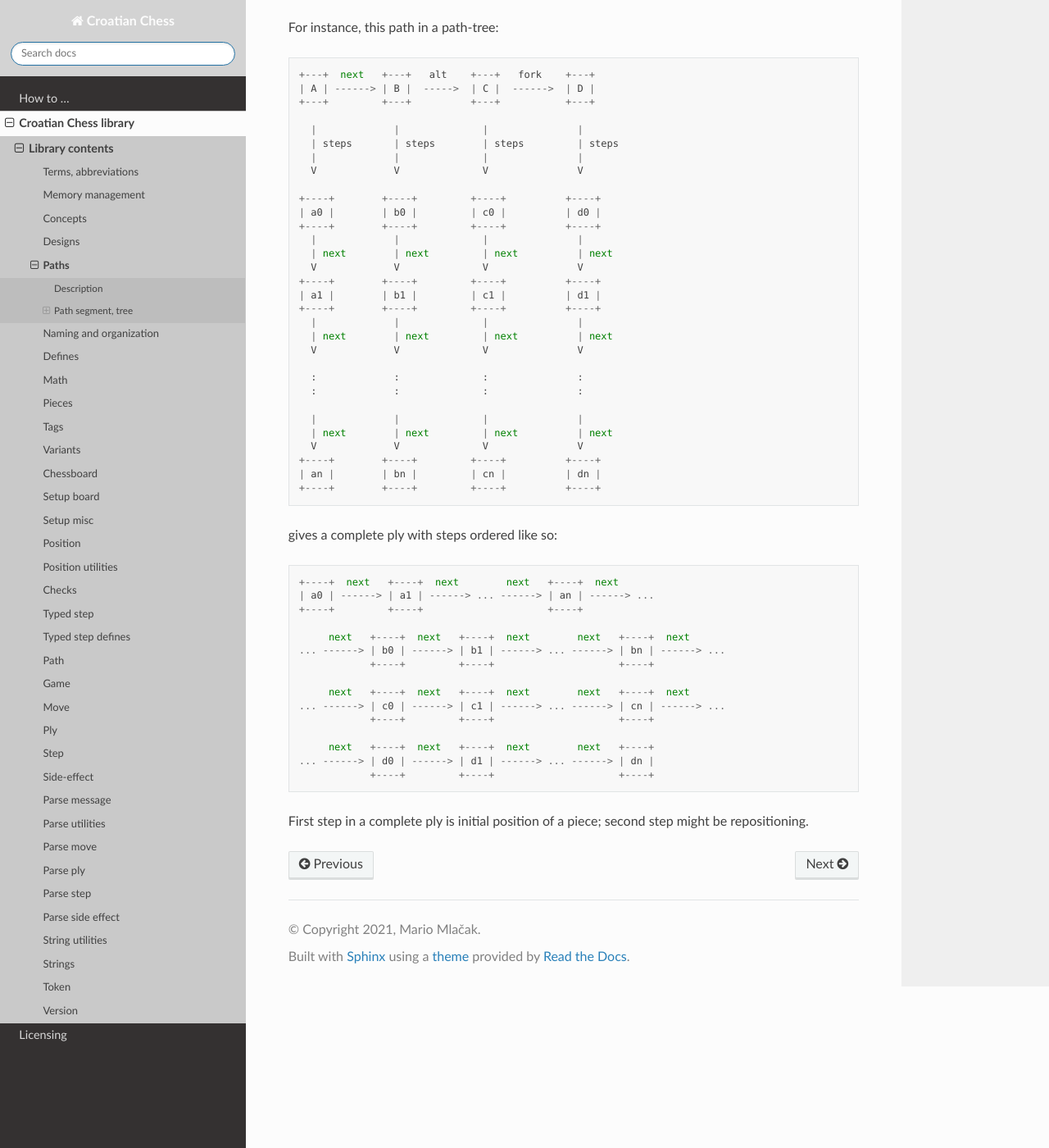
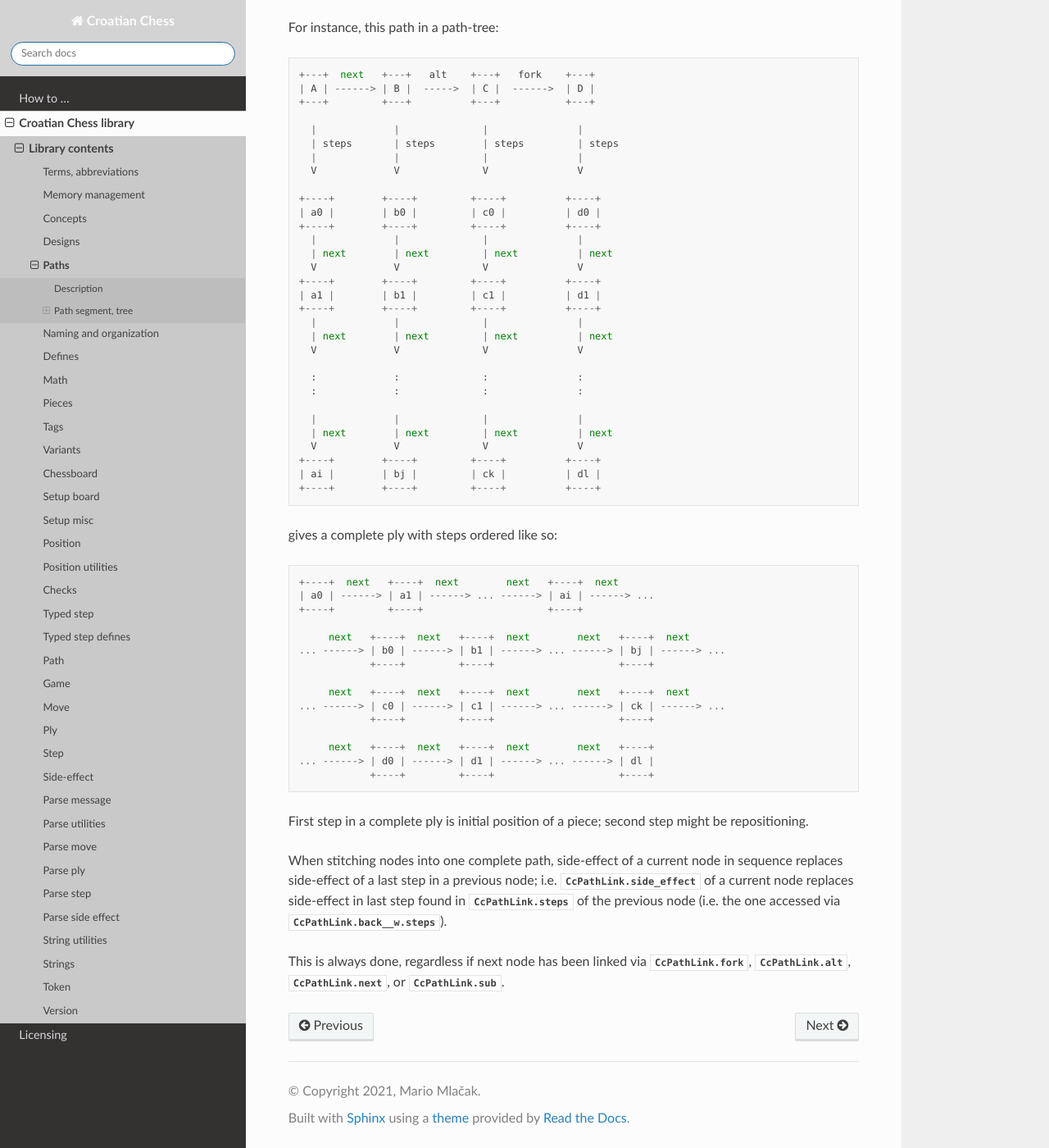
Before and after one commit to mmlacak/crochess, a Sphinx documentation site: the page built from docs/source/libcc/paths.rst, in a window 1280 px wide and 1400 px high, scrolled down 5581 px. Shown: the whole window at 82% size. Built offline with Sphinx 7.4.7 and the Read the Docs theme 3.1.0, drawn with Linux system fonts in a browser that asks for light colours.

Commit message:
Clarified paths.

```diff
--- a/docs/source/libcc/paths.rst
+++ b/docs/source/libcc/paths.rst
@@ -373,26 +373,34 @@ For instance, this path in a path-tree::
       | next        | next         | next          | next
       V             V              V               V
     +----+        +----+         +----+          +----+
-    | an |        | bn |         | cn |          | dn |
+    | ai |        | bj |         | ck |          | dl |
     +----+        +----+         +----+          +----+
 
 gives a complete ply with steps ordered like so::
 
     +----+  next   +----+  next        next   +----+  next
-    | a0 | ------> | a1 | ------> ... ------> | an | ------> ...
+    | a0 | ------> | a1 | ------> ... ------> | ai | ------> ...
     +----+         +----+                     +----+
 
          next   +----+  next   +----+  next        next   +----+  next
-    ... ------> | b0 | ------> | b1 | ------> ... ------> | bn | ------> ...
+    ... ------> | b0 | ------> | b1 | ------> ... ------> | bj | ------> ...
                 +----+         +----+                     +----+
 
          next   +----+  next   +----+  next        next   +----+  next
-    ... ------> | c0 | ------> | c1 | ------> ... ------> | cn | ------> ...
+    ... ------> | c0 | ------> | c1 | ------> ... ------> | ck | ------> ...
                 +----+         +----+                     +----+
 
          next   +----+  next   +----+  next        next   +----+
-    ... ------> | d0 | ------> | d1 | ------> ... ------> | dn |
+    ... ------> | d0 | ------> | d1 | ------> ... ------> | dl |
                 +----+         +----+                     +----+
 
 First step in a complete ply is initial position of a piece; second step might
 be repositioning.
+
+When stitching nodes into one complete path, side-effect of a current node in sequence
+replaces side-effect of a last step in a previous node; i.e. :c:member:`CcPathLink.side_effect`
+of a current node replaces side-effect in last step found in :c:member:`CcPathLink.steps`
+of the previous node (i.e. the one accessed via :c:member:`CcPathLink.back__w.steps`).
+
+This is always done, regardless if next node has been linked via :c:member:`CcPathLink.fork`,
+:c:member:`CcPathLink.alt`, :c:member:`CcPathLink.next`, or :c:member:`CcPathLink.sub`.
```
